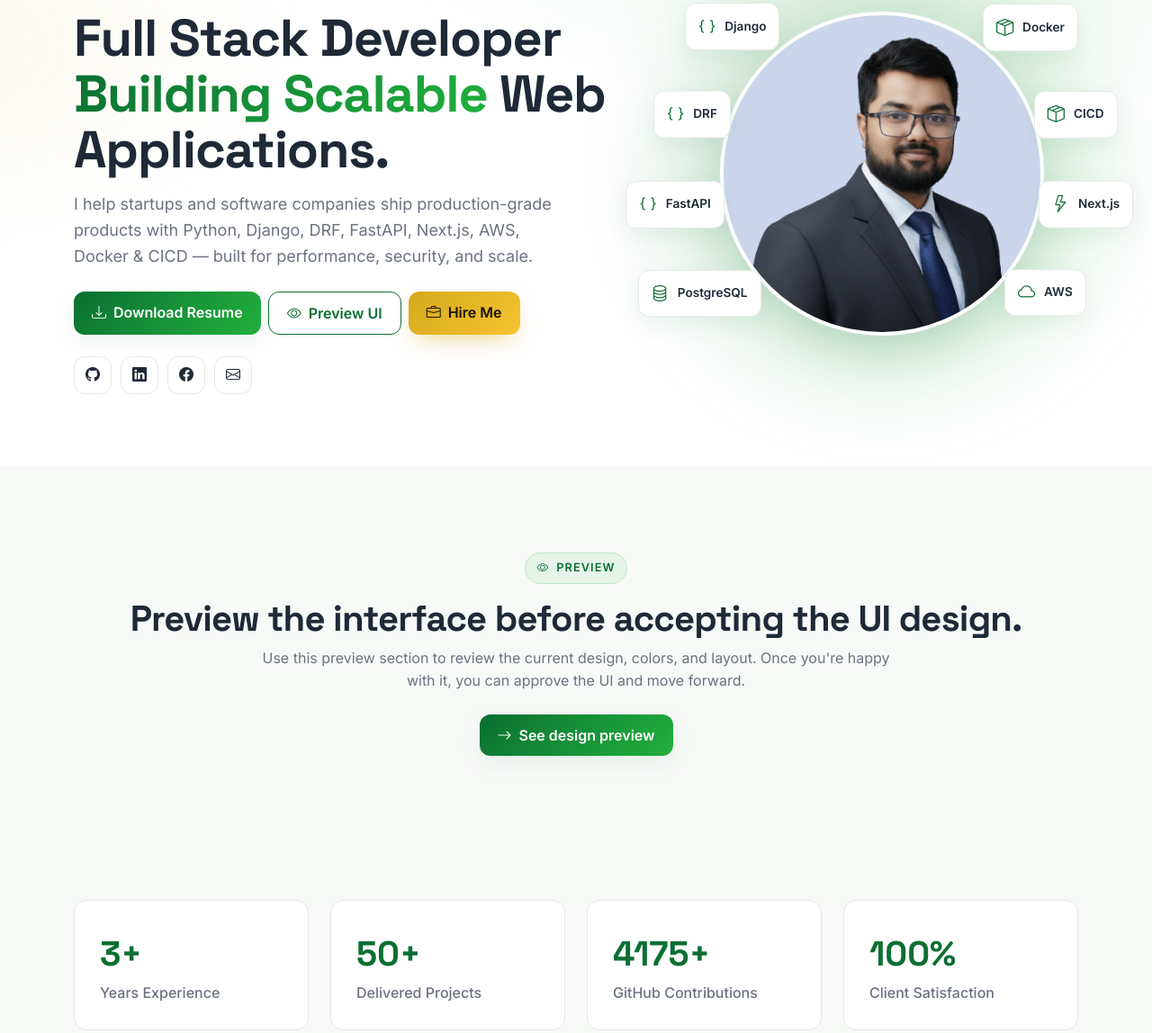
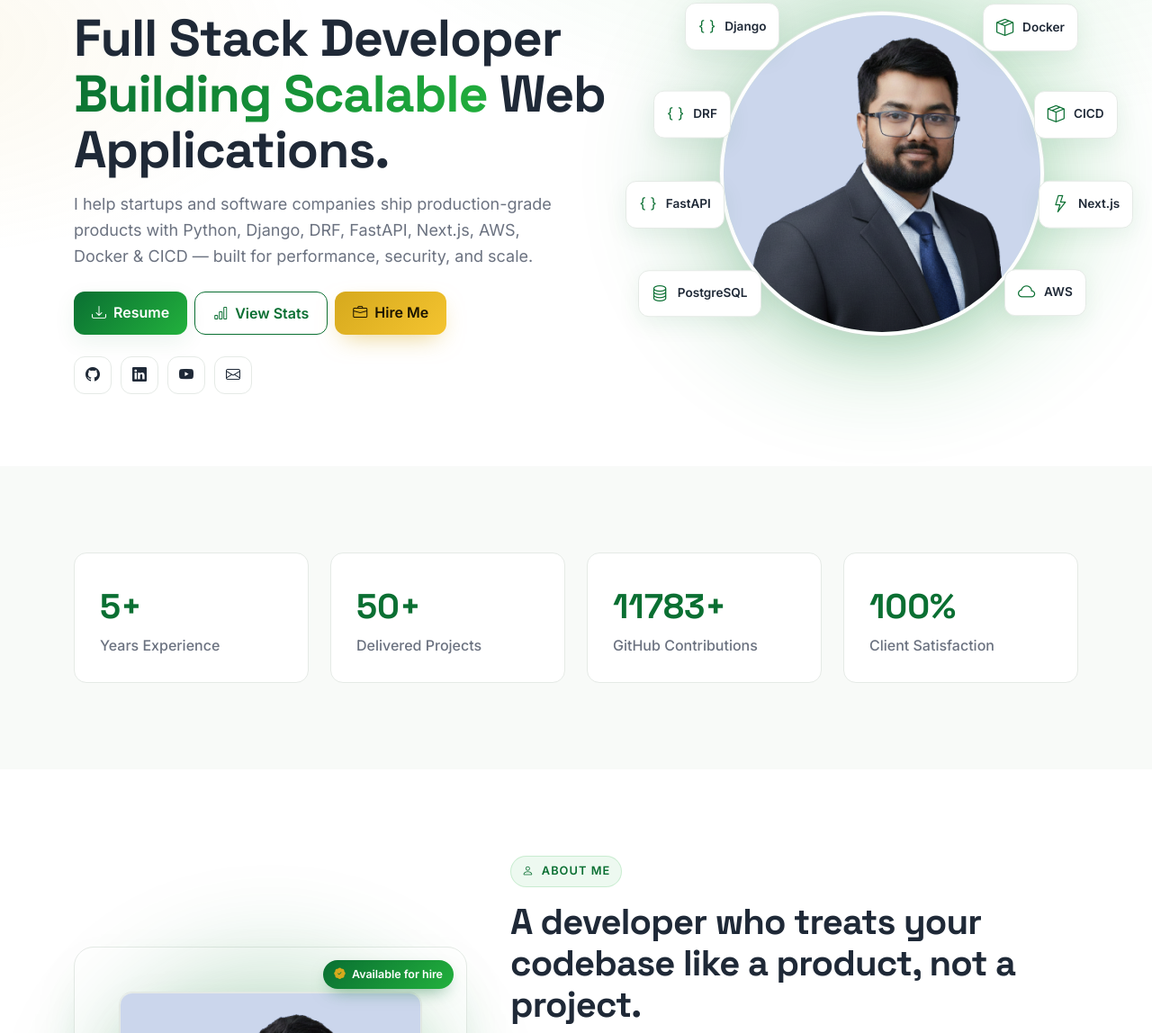
Before and after one commit to cseshahriar/shahriar-portfolio-html, a plain HTML site: page index.html in a window 1280 px wide. Shown: the part 212-1360 px from the top of the page at 90% size. Drawn offline with nearby package versions, Linux system fonts and the light colour scheme.

Commit message:
Add resume and home page email address change

```diff
--- a/index.html
+++ b/index.html
@@ -68,15 +68,17 @@
           <h1 class="mt-4 reveal">Full Stack Developer <span class="text-gradient">Building Scalable</span> Web Applications.</h1>
           <p class="hero-sub mt-3 reveal">I help startups and software companies ship production-grade products with Python, Django, DRF, FastAPI, Next.js, AWS, Docker & CICD — built for performance, security, and scale.</p>
           <div class="d-flex flex-wrap gap-2 mt-4 reveal">
-            <a href="#" class="btn btn-primary-green"><i class="bi bi-download me-2"></i>Download Resume</a>
-            <a href="#preview" class="btn btn-outline-green"><i class="bi bi-eye me-2"></i>Preview UI</a>
+            <a href="./assets/Shahriar_Hosen_python_developer.pdf" class="btn btn-primary-green" target="_blank">
+              <i class="bi bi-download me-2"></i>Resume
+            </a>
+            <a href="#stats" class="btn btn-outline-green"><i class="bi bi-bar-chart me-2"></i>View Stats</a>
             <a href="contact.html" class="btn btn-gold"><i class="bi bi-briefcase me-2"></i>Hire Me</a>
           </div>
           <div class="social-row reveal">
             <a class="social-icon" href="https://github.com/cseshahriar"><i class="bi bi-github"></i></a>
-            <a class="social-icon" href="#"><i class="bi bi-linkedin"></i></a>
-            <a class="social-icon" href="#"><i class="bi bi-facebook"></i></a>
-            <a class="social-icon" href="mailto:hello@shahriar.dev"><i class="bi bi-envelope"></i></a>
+            <a class="social-icon" href="https://www.linkedin.com/in/cseshahriar"><i class="bi bi-linkedin"></i></a>
+            <a class="social-icon" href="https://www.youtube.com/@learnwithshahriar-bd"><i class="bi bi-youtube"></i></a>
+            <a class="social-icon" href="mailto:cse.shahriar.hosen@gmail.com"><i class="bi bi-envelope"></i></a>
           </div>
         </div>
         <div class="col-lg-5">
@@ -98,27 +100,13 @@
     </div>
   </section>
 
-  <!-- PREVIEW -->
-  <section class="section bg-soft" id="preview">
-    <div class="container">
-      <div class="text-center mb-4 reveal">
-        <span class="eyebrow"><i class="bi bi-eye"></i> Preview</span>
-        <h2 class="mt-3">Preview the interface before accepting the UI design.</h2>
-        <p class="mx-auto section-sub" style="max-width:720px">Use this preview section to review the current design, colors, and layout. Once you're happy with it, you can approve the UI and move forward.</p>
-      </div>
-      <div class="text-center reveal">
-        <a href="services.html" class="btn btn-primary-green"><i class="bi bi-arrow-right me-2"></i>See design preview</a>
-      </div>
-    </div>
-  </section>
-
   <!-- STATS -->
-  <section class="section-tight bg-soft">
-    <div class="container">
+  <section class="section-tight bg-soft pt-5 pb-5" id="stats">
+    <div class="container pt-5 pb-5">
       <div class="row g-4">
-        <div class="col-6 col-lg-3"><div class="stat-card reveal"><div class="stat-num"><span data-counter data-target="3" data-suffix="+">0</span></div><div class="stat-label">Years Experience</div></div></div>
+        <div class="col-6 col-lg-3"><div class="stat-card reveal"><div class="stat-num"><span data-counter data-target="5" data-suffix="+">0</span></div><div class="stat-label">Years Experience</div></div></div>
         <div class="col-6 col-lg-3"><div class="stat-card reveal"><div class="stat-num"><span data-counter data-target="50" data-suffix="+">0</span></div><div class="stat-label">Delivered Projects</div></div></div>
-        <div class="col-6 col-lg-3"><div class="stat-card reveal"><div class="stat-num"><span data-counter data-target="4175" data-suffix="+">0</span></div><div class="stat-label">GitHub Contributions</div></div></div>
+        <div class="col-6 col-lg-3"><div class="stat-card reveal"><div class="stat-num"><span data-counter data-target="11783" data-suffix="+">0</span></div><div class="stat-label">GitHub Contributions</div></div></div>
         <div class="col-6 col-lg-3"><div class="stat-card reveal"><div class="stat-num"><span data-counter data-target="100" data-suffix="%">0</span></div><div class="stat-label">Client Satisfaction</div></div></div>
       </div>
     </div>
@@ -164,7 +152,7 @@
           </div>
           <div class="mt-4 d-flex flex-wrap gap-2">
             <a href="about.html" class="btn btn-primary-green"><i class="bi bi-person-lines-fill me-2"></i>More About Me</a>
-            <a href="#" class="btn btn-outline-green"><i class="bi bi-download me-2"></i>Download Resume</a>
+            <a href="./assets/Shahriar_Hosen_python_developer.pdf" class="btn btn-outline-green"><i class="bi bi-download me-2"></i>Download Resume</a>
             <a href="contact.html" class="btn btn-gold"><i class="bi bi-briefcase me-2"></i>Hire Me</a>
           </div>
         </div>
@@ -433,27 +421,27 @@
           <div class="col-lg-7">
             <span class="status-pill"><span class="status-dot"></span> Open to full-time & contract roles · Remote-first</span>
             <h2 class="mt-3 mb-2">Looking for a senior engineer who can own the stack end-to-end?</h2>
-            <p class="lead-soft mb-4">I help product teams ship faster with <strong>Django, DRF, Laravel and Next.js</strong> — production-grade APIs, scalable SaaS, and deployment on AWS &amp; Docker. Comfortable across time zones, async-friendly, and senior on day one.</p>
+            <p class="lead-soft mb-4">I help product teams ship faster with <strong>Django, Django REST Framework, FastAPI and Next.js</strong> — production-grade APIs, scalable SaaS, and deployment on AWS &amp; Docker. Comfortable across time zones, async-friendly, and senior on day one.</p>
             <div class="hire-checks">
               <div><i class="bi bi-check2-circle"></i> 5+ years shipping production systems</div>
               <div><i class="bi bi-check2-circle"></i> Owns features from spec to deploy</div>
               <div><i class="bi bi-check2-circle"></i> Strong written communication</div>
               <div><i class="bi bi-check2-circle"></i> Code reviews, testing, CI/CD</div>
-              <div><i class="bi bi-check2-circle"></i> Available within 2 weeks</div>
+              <div><i class="bi bi-check2-circle"></i> Currently available for hire</div>
               <div><i class="bi bi-check2-circle"></i> Comfortable leading small teams</div>
             </div>
             <div class="d-flex flex-wrap gap-2 mt-4">
               <a href="contact.html" class="btn btn-gold"><i class="bi bi-briefcase me-2"></i>Hire Me Full-Time</a>
               <a href="projects.html" class="btn btn-outline-green"><i class="bi bi-folder2-open me-2"></i>See Portfolio</a>
-              <a href="assets/resume.pdf" class="btn btn-ghost"><i class="bi bi-file-earmark-pdf me-2"></i>Download Resume</a>
+              <a href="./assets/Shahriar_Hosen_python_developer.pdf" class="btn btn-ghost"><i class="bi bi-file-earmark-pdf me-2"></i>Download Resume</a>
             </div>
           </div>
           <div class="col-lg-5">
             <div class="hire-card">
               <h6 class="hire-card-title"><i class="bi bi-bullseye"></i> Roles I'm targeting</h6>
               <ul class="hire-roles">
-                <li><span>Senior Backend Engineer</span><em>Django · DRF · FastAPI</em></li>
-                <li><span>Full Stack Engineer</span><em>Next.js · React · Node</em></li>
+                <li><span>Senior Backend Engineer</span><em>Python . Django · Django REST Framework · FastAPI . SQL</em></li>
+                <li><span>Full Stack Engineer</span><em>JavaScript . React . Next.js <!-- · Node . Express --> </em></li>
                 <li><span>Tech Lead / Engineering Lead</span><em>Small product teams</em></li>
                 <li><span>SaaS / Platform Engineer</span><em>Multi-tenant · Billing · Auth</em></li>
               </ul>
@@ -529,7 +517,7 @@
             <a class="social-icon" href="https://github.com/cseshahriar" aria-label="GitHub"><i class="bi bi-github"></i></a>
             <a class="social-icon" href="#" aria-label="LinkedIn"><i class="bi bi-linkedin"></i></a>
             <a class="social-icon" href="#" aria-label="Facebook"><i class="bi bi-facebook"></i></a>
-            <a class="social-icon" href="mailto:hello@shahriar.dev" aria-label="Email"><i class="bi bi-envelope"></i></a>
+            <a class="social-icon" href="mailto:cse.shahriar.hosen@gmail.com" aria-label="Email"><i class="bi bi-envelope"></i></a>
           </div>
         </div>
         <div class="col-6 col-lg-2">
@@ -562,7 +550,7 @@
         <div class="col-6 col-lg-2">
           <h6>Contact</h6>
           <ul>
-            <li><a href="mailto:hello@shahriar.dev">hello@shahriar.dev</a></li>
+            <li><a href="mailto:cse.shahriar.hosen@gmail.com">cse.shahriar.hosen@gmail.com</a></li>
             <li><a href="contact.html">Book a Call</a></li>
             <li><a href="contact.html">Dhaka, Bangladesh</a></li>
           </ul>
```
Also changed, not shown: about.html (+3 -3 lines), blog-details.html (+2 -2 lines), 1 other file.
